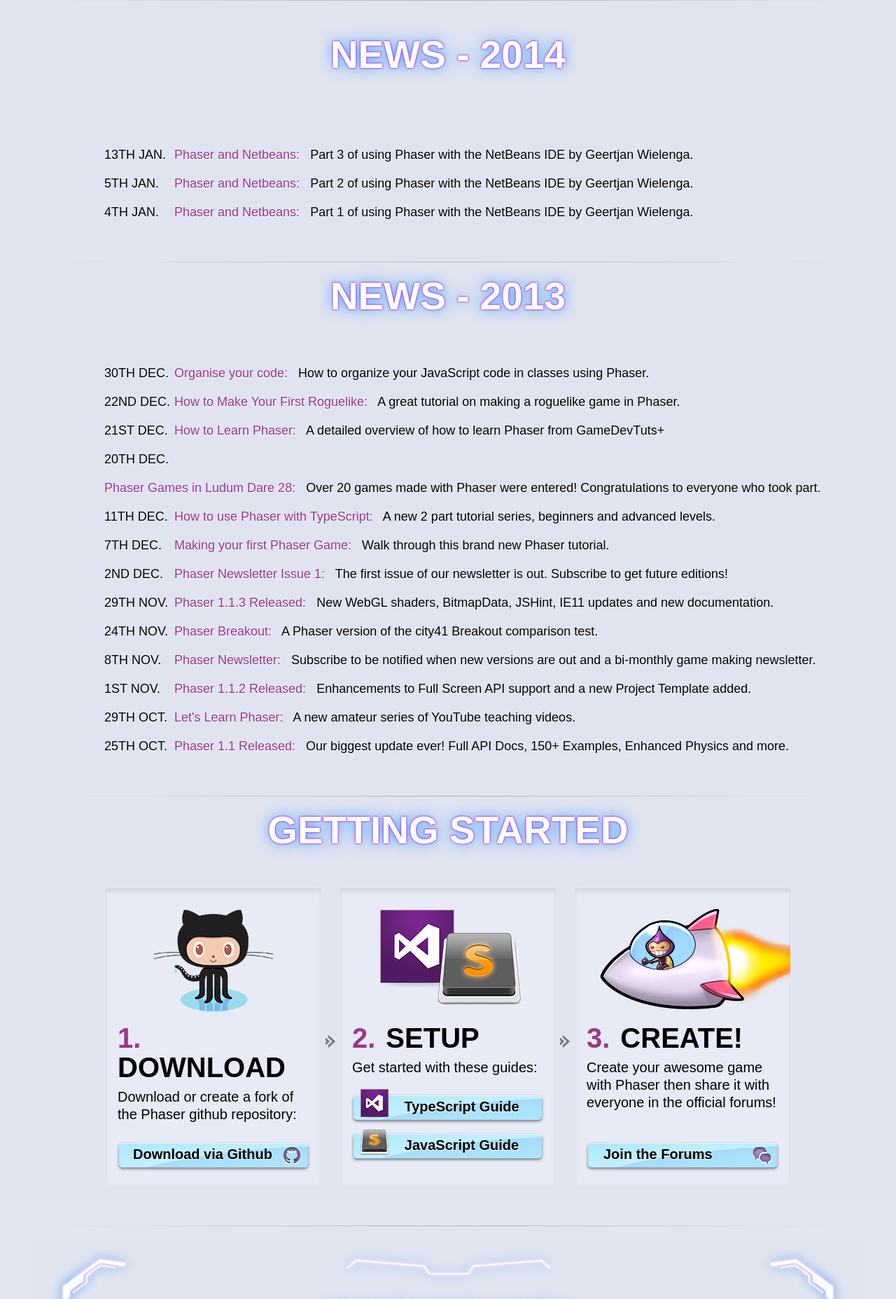
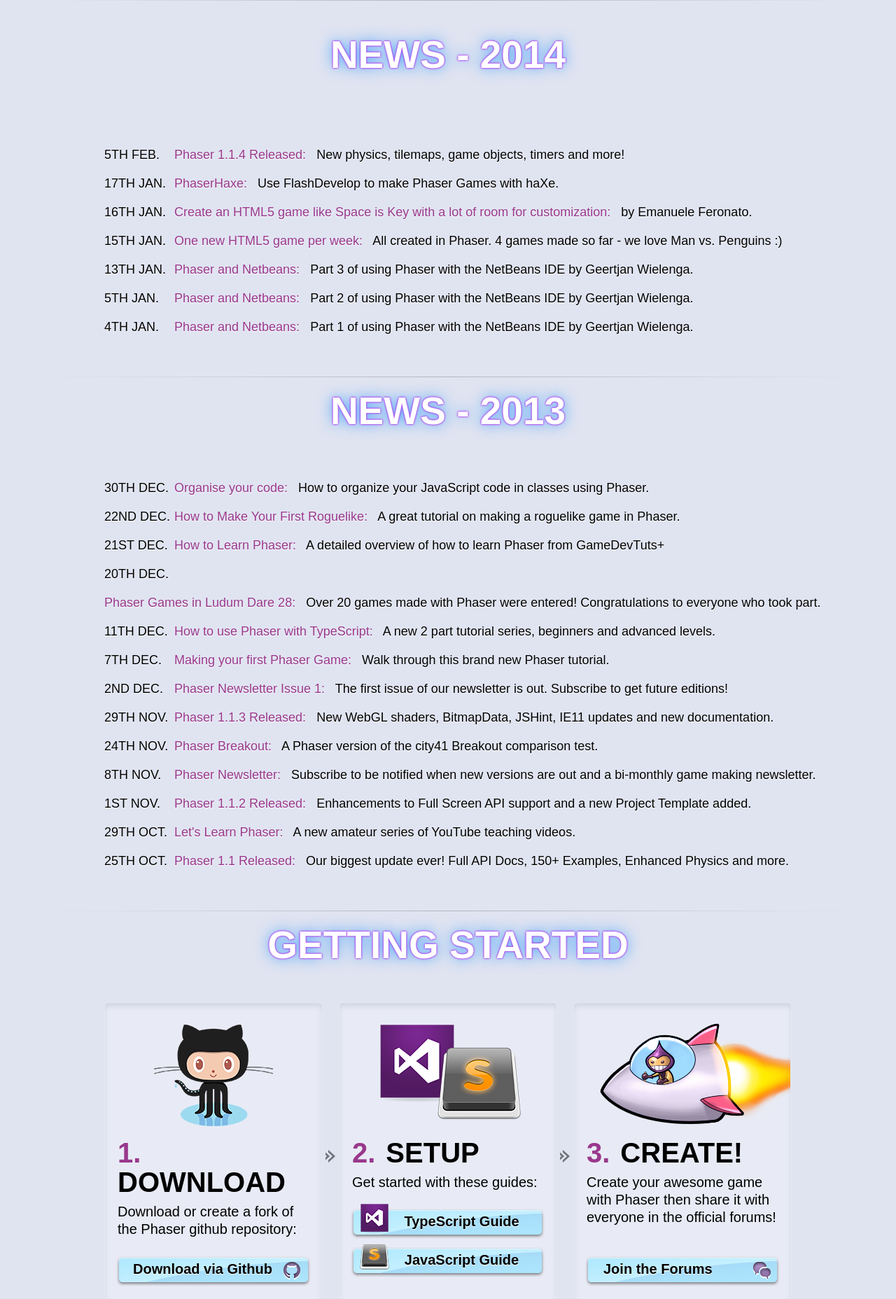
Before and after one commit to SebMoi/phaser-site, a PHP site: page /phaser/ in a window 1280 px wide. Shown: the part 1209-3065 px from the top of the page at 70% size. Run offline with PHP 8.4, Linux system fonts and the light colour scheme; some libraries are stand-ins or nearby versions.

Commit message:
1.1.4 release

```diff
--- a/index.php
+++ b/index.php
@@ -199,6 +199,26 @@
 						<div class="createsend-button" style="height:27px;display:inline-block;" data-listid="r/69/574/2FD/369DE48E3E86AF1E"></div><script type="text/javascript">(function () { var e = document.createElement('script'); e.type = 'text/javascript'; e.async = true; e.src = ('https:' == document.location.protocol ? 'https' : 'http') + '://btn.createsend1.com/js/sb.min.js?v=2'; e.className = 'createsend-script'; var s = document.getElementsByTagName('script')[0]; s.parentNode.insertBefore(e, s); })();</script>
 
 						<div class="news">
+							<div class="date">5th Feb.</div>
+							<div class="item"><a href="http://www.photonstorm.com/phaser/phaser-1-1-4-kandor-released-check-out-the-new-features-and-roadmap">Phaser 1.1.4 Released:</a> New physics, tilemaps, game objects, timers and more!</div>
+						</div>
+
+						<div class="news">
+							<div class="date">17th Jan.</div>
+							<div class="item"><a href="http://www.html5gamedevs.com/topic/3150-use-flashdevelop-ide-to-make-phaser-games-with-phaserhaxe/">PhaserHaxe:</a> Use FlashDevelop to make Phaser Games with haXe.</div>
+						</div>
+
+						<div class="news">
+							<div class="date">16th Jan.</div>
+							<div class="item"><a href="http://www.emanueleferonato.com/2014/01/15/create-an-html5-game-like-space-is-key-with-a-lot-of-room-for-customization/">Create an HTML5 game like Space is Key with a lot of room for customization:</a> by Emanuele Feronato.</div>
+						</div>
+
+						<div class="news">
+							<div class="date">15th Jan.</div>
+							<div class="item"><a href="http://lessmilk.com">One new HTML5 game per week:</a> All created in Phaser. 4 games made so far - we love Man vs. Penguins :)</div>
+						</div>
+
+						<div class="news">
 							<div class="date">13th Jan.</div>
 							<div class="item"><a href="https://blogs.oracle.com/geertjan/entry/phaser_in_netbeans_ide_part">Phaser and Netbeans:</a> Part 3 of using Phaser with the NetBeans IDE by Geertjan Wielenga.</div>
 						</div>
@@ -387,7 +407,7 @@
 					<div class="holder">
 						<div class="text-holder">
 							<strong class="logotype-01"><a href="http://www.photonstorm.com">Photon Storm</a></strong>
-							<strong class="copy">&copy; 2013 Photon Storm Ltd.</strong>
+							<strong class="copy">&copy; 2014 Photon Storm Ltd.</strong>
 							<span>All rights reserved.</span>
 						</div>
 						<div class="logo-holder">
--- a/version.json
+++ b/version.json
@@ -1 +1 @@
-{ "version": "1.1.3" }
+{ "version": "1.1.4" }
```
